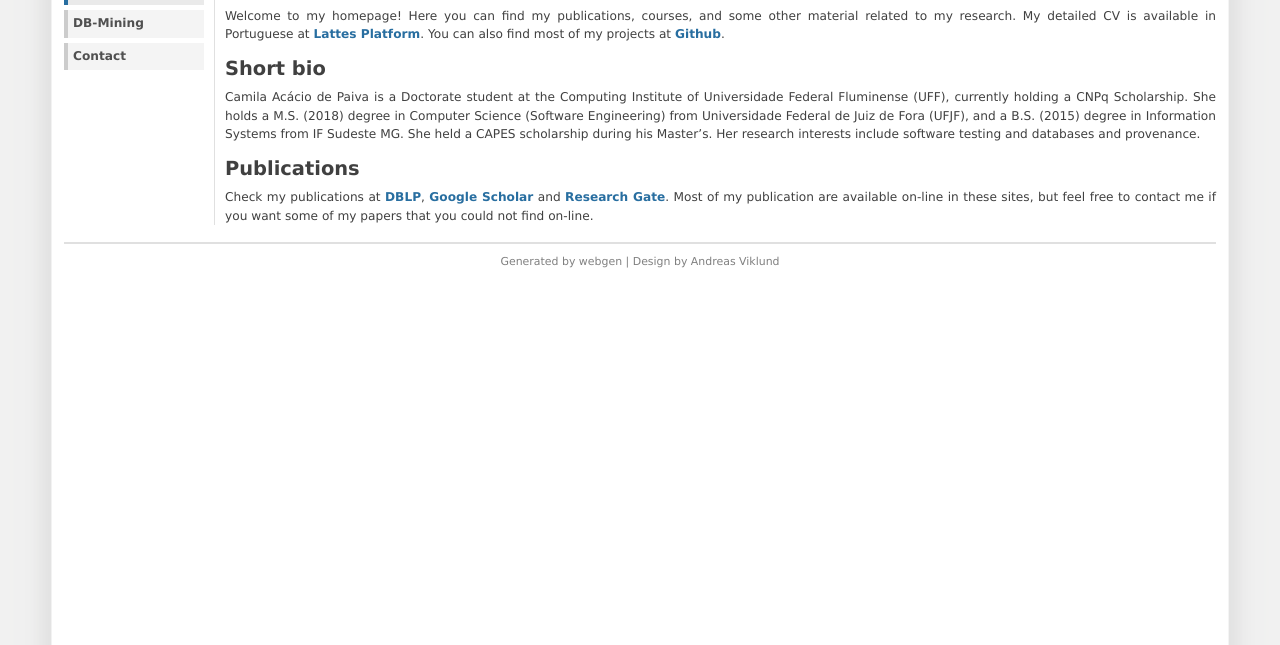
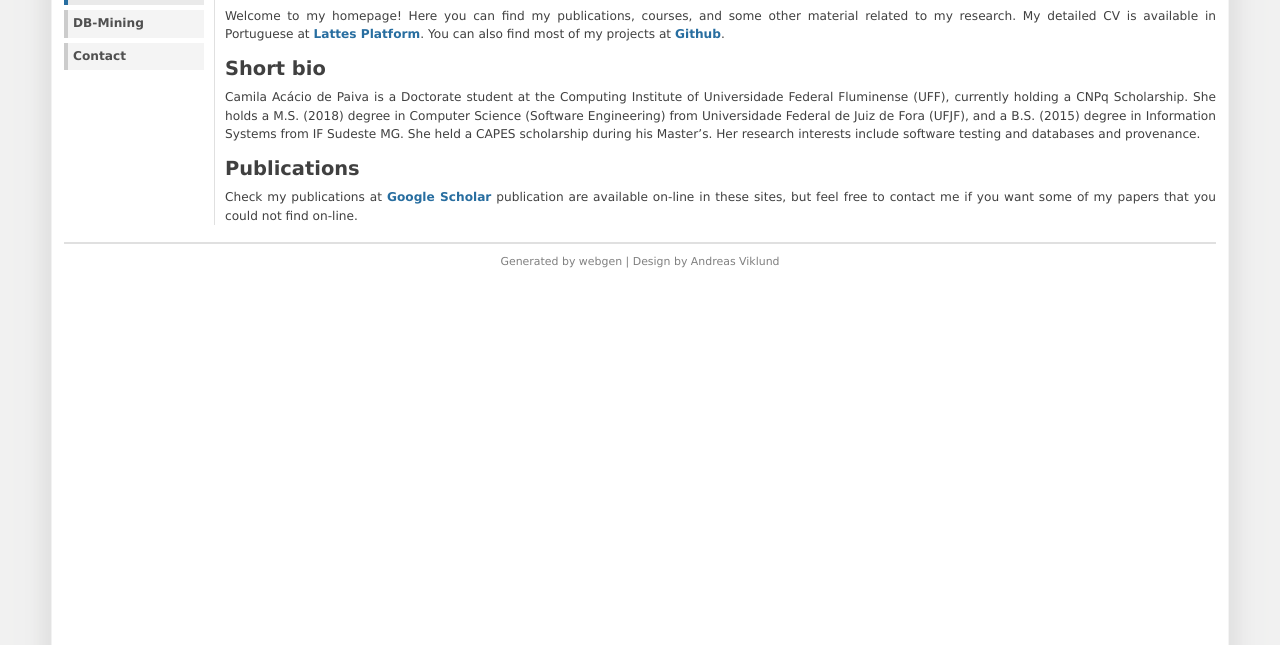
Before and after one commit to CamilaAcacio/camilaacacio.github.io, a plain HTML site: page index.html in a window 1280 px wide. Shown: the part 155-800 px from the top of the page. Drawn offline with Linux system fonts and the light colour scheme.

Commit message:
DB-mining

```diff
--- a/index.html
+++ b/index.html
@@ -76,11 +76,8 @@
 
          <h2 id="publications">Publications</h2>
 
-         <p>Check my publications at <a href="">DBLP</a>,
-            <a href="">Google Scholar</a> and <a
-               href="">Research Gate</a>. Most of my
-            publication are available on-line in these sites, but feel free to contact me if you want some of my papers
-            that you could not find on-line.</p>
+         <p>Check my publications at <a href="">Google Scholar</a>  publication are available on-line in these sites,
+            but feel free to contact me if you want some of my papers that you could not find on-line.</p>
 
       </div>
 
```
Also changed, not shown: dbmining.html (+1 -1 lines).
